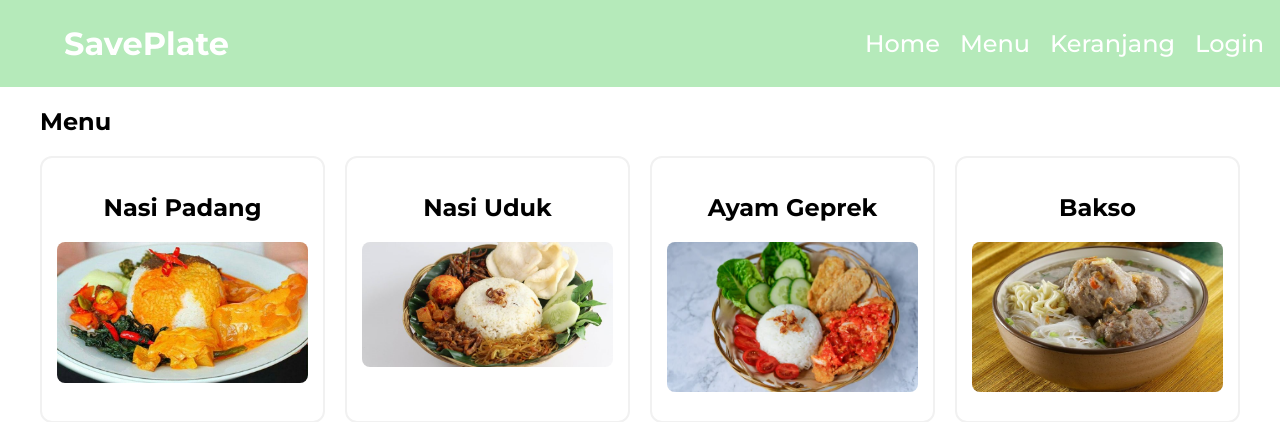
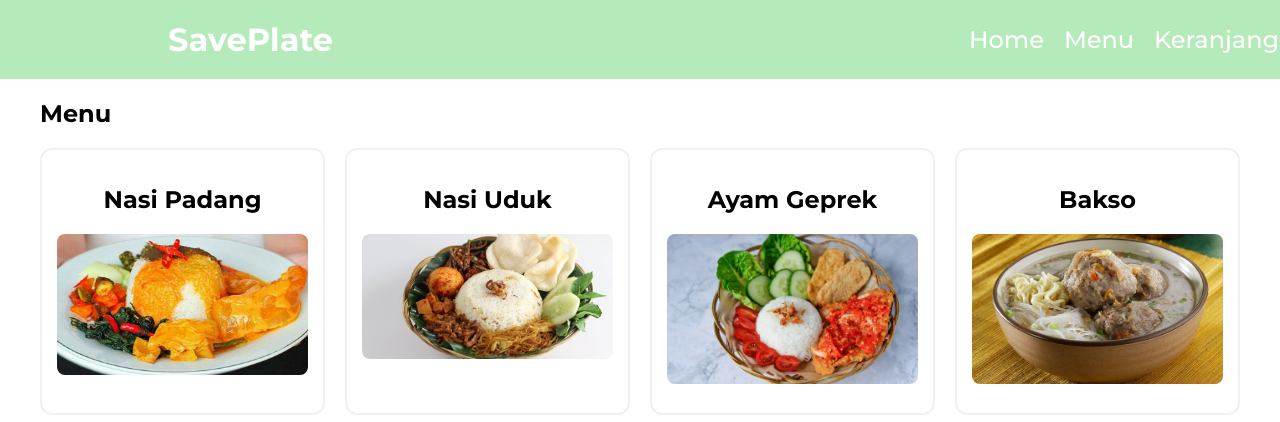
Before and after one commit to Maurennn/SavePlate, a PHP site: page /menu.html in a window 1280 px wide; the page is wider, and only the part inside the window is pictured. Shown: the top 422 px of that part. Run offline with PHP 8.4, Linux system fonts and the light colour scheme.

Commit message:
udapte navbar di menu

```diff
--- a/stylemenu.css
+++ b/stylemenu.css
@@ -10,7 +10,7 @@ body {
 header {
     background-color: #B5EABA;
     color: white;
-    padding: 24px;
+    padding: 20px 128px;
     position: sticky;
     top: 0;
     width: 100%;
```
